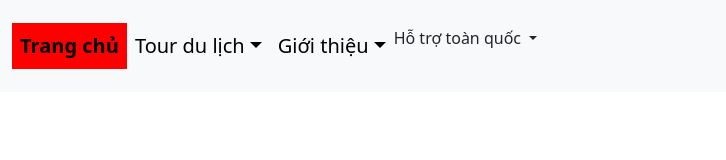
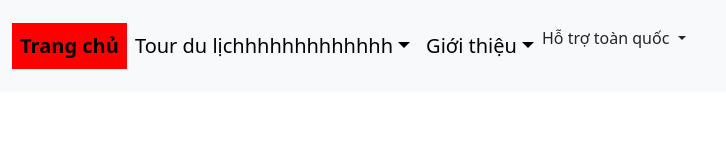
Before and after one commit to quocan9999/do-an-tkw, a plain HTML site: page components/headercopy.html in a window 1280 px wide. Shown: the full height of the page, 106-832 px from the left. Drawn offline with nearby package versions, Linux system fonts and the light colour scheme.

Commit message:
Thay doi ten tour du lich

```diff
--- a/components/headercopy.html
+++ b/components/headercopy.html
@@ -59,7 +59,7 @@
                                     role="button"
                                     data-bs-toggle="dropdown"
                                     aria-expanded="false"
-                                    >Tour du lịch</a
+                                    >Tour du lịchhhhhhhhhhhhh</a
                                 >
                                 <ul
                                     class="dropdown-menu"
```
